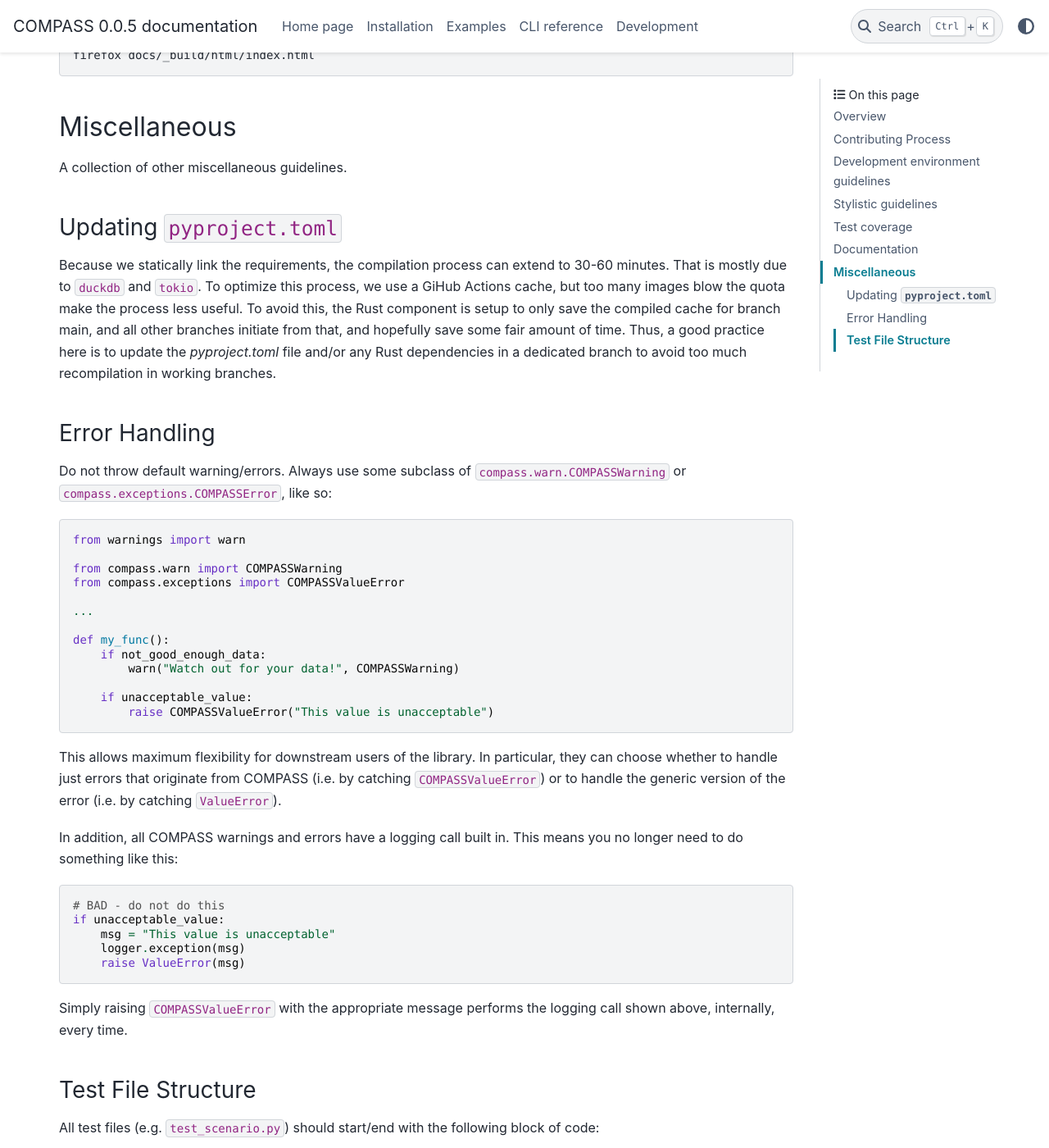
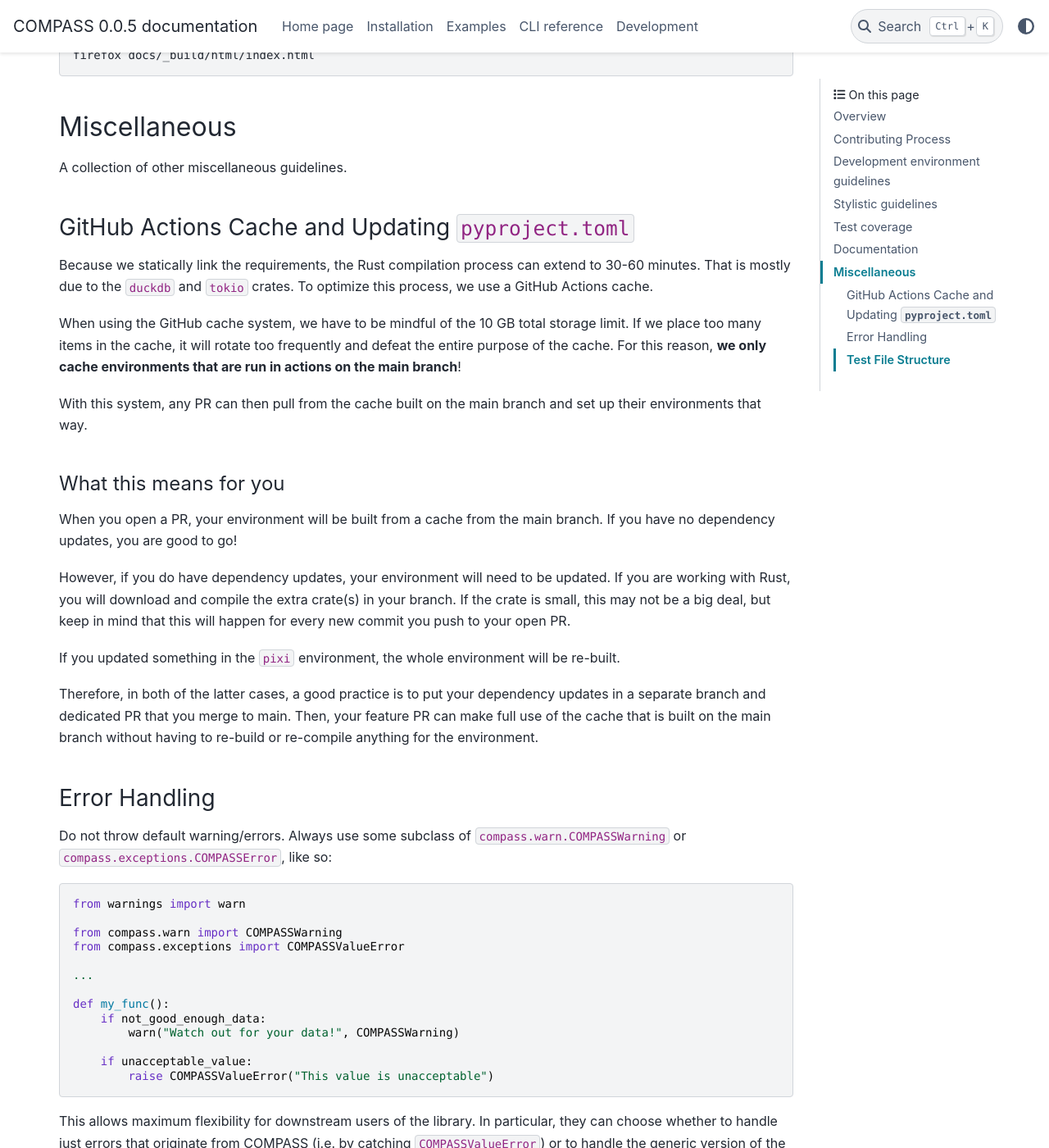
Before and after one commit to NREL/COMPASS, a Sphinx documentation site: the page built from docs/source/dev/README.rst, in a window 1280 px wide and 1400 px high, scrolled down 4333 px. Shown: the whole window at 82% size. Built offline with Sphinx 7.4.7 and the PyData theme 0.15.4, drawn with Linux system fonts in a browser that asks for light colours; pages that are not in the unit, such as notebooks, are missing from menus; the version number is read from the project's files by our own code.

Commit message:
GitHub cache Fine Tuning (#139)
* Update pixi caching

* Use a shared key for rust cache to avoid one cache for each job

* Update text

* Update docs

* Typo fixes

```diff
--- a/INSTALL.rst
+++ b/INSTALL.rst
@@ -103,4 +103,5 @@ This will download all required browser drivers. You only need to perform this s
 you may have to run the following command (requires ``sudo``):
 
 .. code-block:: shell
+
     rebrowser_playwright install-deps
--- a/docs/source/dev/README.rst
+++ b/docs/source/dev/README.rst
@@ -203,17 +203,37 @@ Miscellaneous
 A collection of other miscellaneous guidelines.
 
 
-Updating ``pyproject.toml``
-^^^^^^^^^^^^^^^^^^^^^^^^^^^
+GitHub Actions Cache and Updating ``pyproject.toml``
+^^^^^^^^^^^^^^^^^^^^^^^^^^^^^^^^^^^^^^^^^^^^^^^^^^^^
 
-Because we statically link the requirements, the compilation process can
-extend to 30-60 minutes. That is mostly due to ``duckdb`` and ``tokio``. To
-optimize this process, we use a GiHub Actions cache, but too many images blow
-the quota make the process less useful. To avoid this, the Rust component is setup
-to only save the compiled cache for branch main, and all other branches initiate
-from that, and hopefully save some fair amount of time. Thus, a good practice here
-is to update the `pyproject.toml` file and/or any Rust dependencies in a dedicated
-branch to avoid too much recompilation in working branches.
+Because we statically link the requirements, the Rust compilation process can
+extend to 30-60 minutes. That is mostly due to the ``duckdb`` and ``tokio``
+crates. To optimize this process, we use a GitHub Actions cache.
+
+When using the GitHub cache system, we have to be mindful of the 10 GB total
+storage limit. If we place too many items in the cache, it will rotate too
+frequently and defeat the entire purpose of the cache. For this reason,
+**we only cache environments that are run in actions on the main branch**!
+
+With this system, any PR can then pull from the cache built on the main branch
+and set up their environments that way.
+
+What this means for you
+"""""""""""""""""""""""
+When you open a PR, your environment will be built from a cache from the main branch.
+If you have no dependency updates, you are good to go!
+
+However, if you do have dependency updates, your environment will need to be updated.
+If you are working with Rust, you will download and compile the extra crate(s) in your
+branch. If the crate is small, this may not be a big deal, but keep in mind that this
+will happen for every new commit you push to your open PR.
+
+If you updated something in the ``pixi`` environment, the whole environment will be re-built.
+
+Therefore, in both of the latter cases, a good practice is to put your dependency updates
+in a separate branch and dedicated PR that you merge to main. Then, your feature PR
+can make full use of the cache that is built on the main branch without having to re-build
+or re-compile anything for the environment.
 
 
 Error Handling
```
Also changed, not shown: 4 other files.
